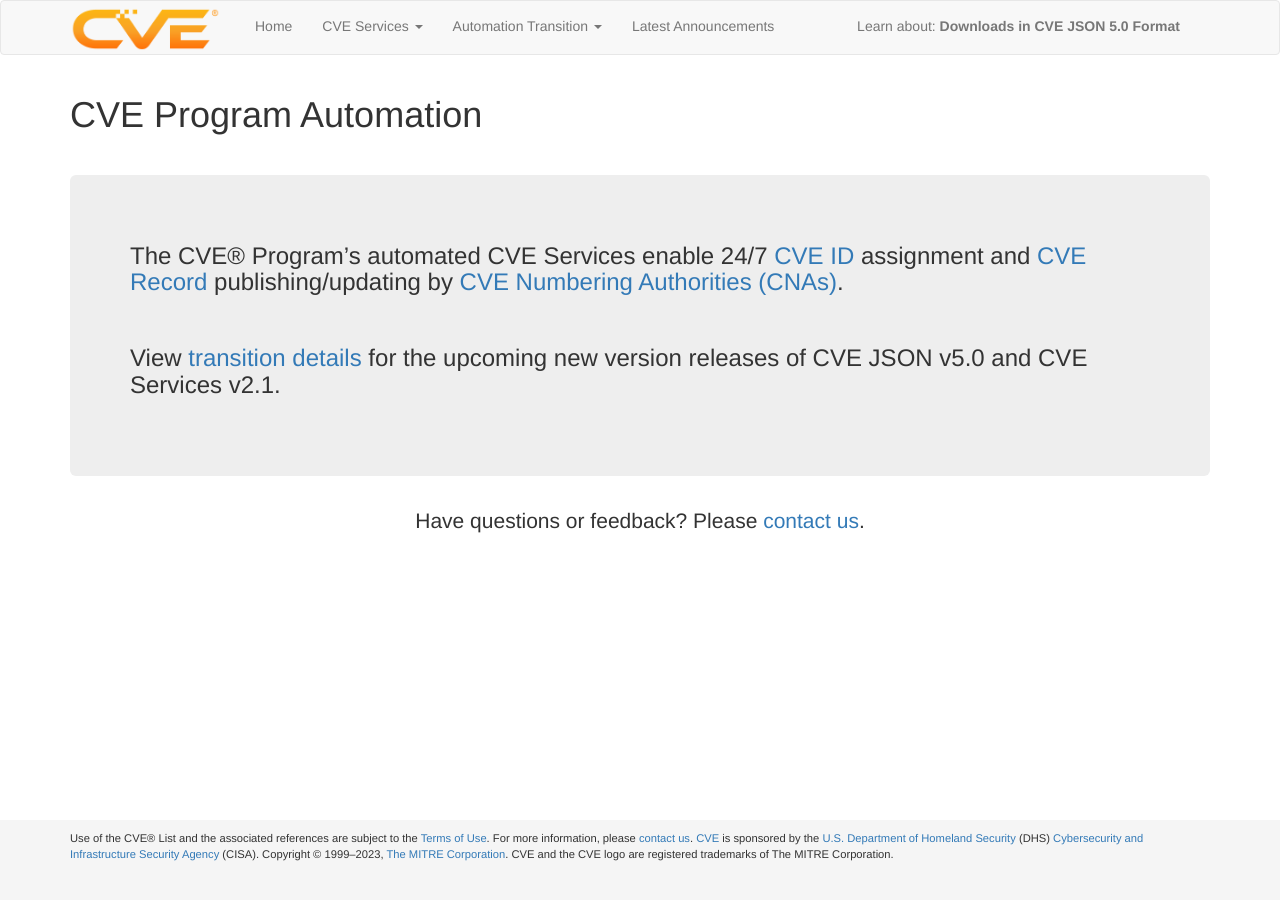
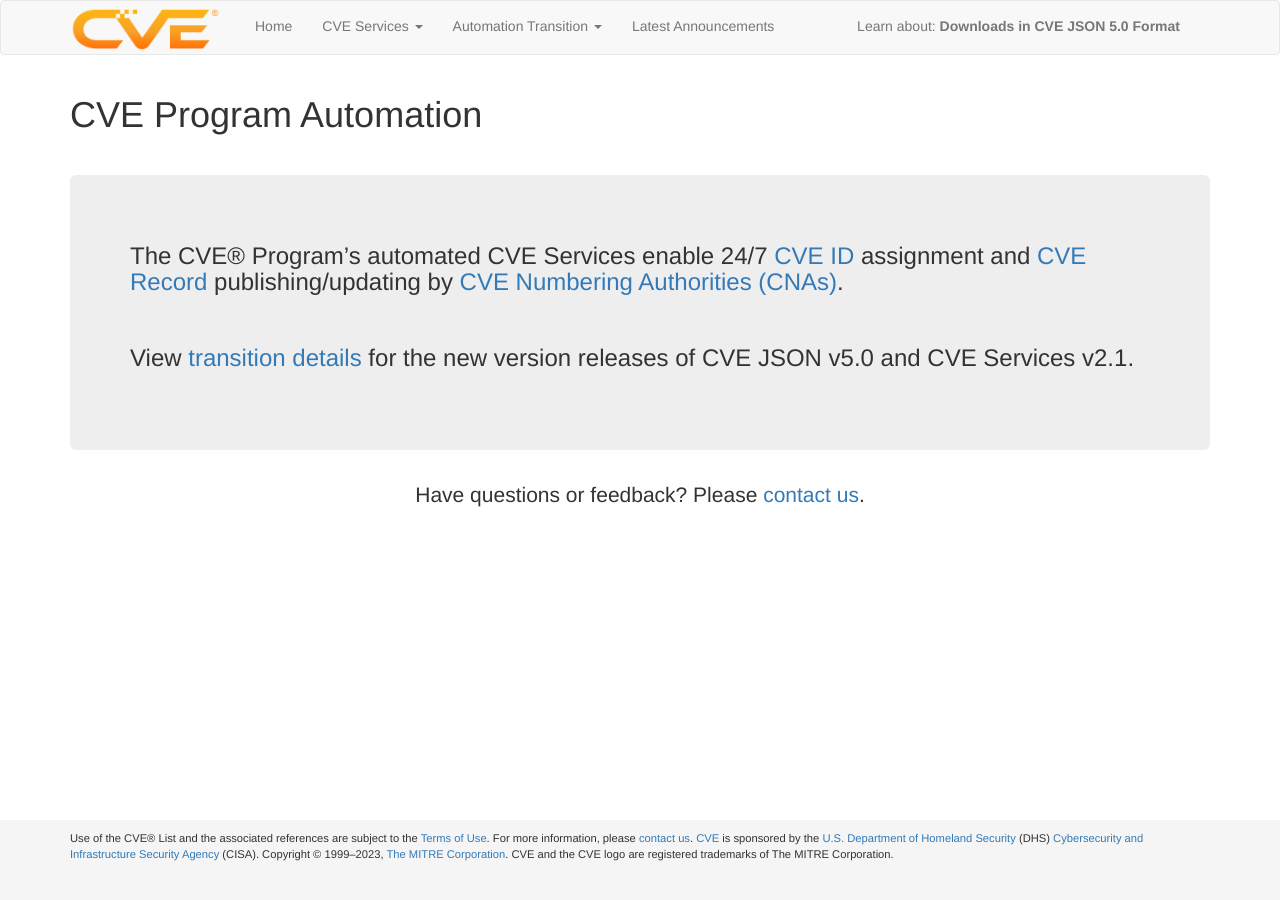
Before and after one commit to CVEProject/cveproject.github.io, a Jekyll site: the page built from index.md, in a window 1280 px wide. Built offline with Jekyll 4.4.1, drawn with Linux system fonts in a browser that asks for light colours; nearby versions of some CDN libraries.

Commit message:
Remove word "upcomming".

```diff
--- a/index.md
+++ b/index.md
@@ -7,7 +7,7 @@ layout: page
 <div class="jumbotron">
   <h3>The CVE® Program’s automated CVE Services enable 24/7 <a href="https://www.cve.org/ResourcesSupport/Glossary?activeTerm=glossaryCVEID">CVE ID</a> assignment and <a href="https://www.cve.org/ResourcesSupport/Glossary?activeTerm=glossaryRecord">CVE Record</a> publishing/updating by <a href="https://www.cve.org/ProgramOrganization/CNAs">CVE Numbering Authorities (CNAs)</a>.</h3>
   <br>
-  <h3>View <a href="https://cveproject.github.io/automation-transition">transition details</a> for the upcoming new version releases of CVE JSON v5.0 and CVE Services v2.1.</h3>
+  <h3>View <a href="https://cveproject.github.io/automation-transition">transition details</a> for the new version releases of CVE JSON v5.0 and CVE Services v2.1.</h3>
   <br>
 </div>
 
```
